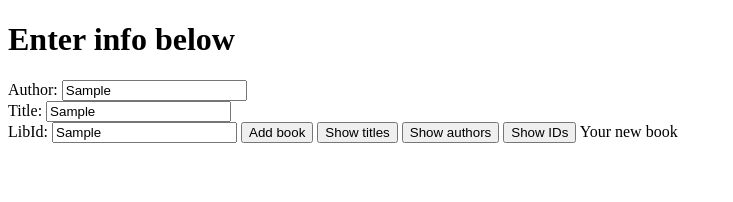
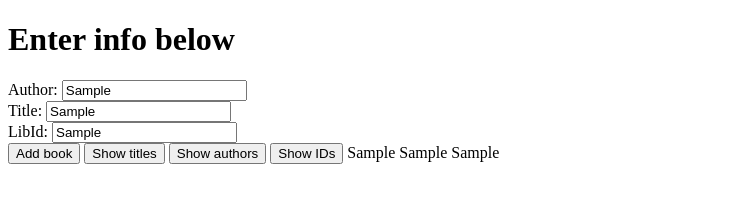
Before and after one commit to lindsera1/lindsera1.github.io, a plain HTML site: page CS303/W1D3/library.html in a window 1280 px wide. Both pictures are taken after typing "Sample", "Sample", "Sample" into the empty fields and a click on the button "Add book". Shown: the whole page, without its empty margins (0-733 px from the left). Drawn offline with Linux system fonts and the light colour scheme.

Commit message:
Update library.html

```diff
--- a/CS303/W1D3/library.html
+++ b/CS303/W1D3/library.html
@@ -5,45 +5,46 @@
     <meta charset="utf-8" />
     <title>Library</title>
 <script>
-    function Library(){
 
-        this.books = []
 
-        this.titles = function(){
+        let books = [];
+
+        let titles = function(){
             for(let book of books){
-                console.log(book[0])
+                alert(book[0])
             }
         }
-        this.authors = function(){
+
+        let authors = function(){
             for(let book of books){
                 alert(book[1])
             }
-        },
+        }
 
-        this.libIds = function(){
+        let libIds = function(){
             for(let book of books){
                 alert(book[2])
             }
-        },
+        }
 
-        this.volumes = function(){
+        let volumes = function(){
             for(let book of books){
                 alert(book);
             }
-        },
+        }
 
-        this.Book = function(){
+        let Book = function(){
            title = document.getElementById('title').value;
            author = document.getElementById('author').value;
            libId = document.getElementById('libId').value;
 
-           book = [title,author,libId];
+           let book = [title,author,libId];
 
-           document.getElementById("book").innerHTML = this.book.join("\n");
+           document.getElementById("book").innerHTML = book.join("\n");
 
-           this.books.push(book);
+           books.push(book);
         }
-        let library = new Library();
+
 </script>
 
 </head>
@@ -55,11 +56,12 @@
     Title:
     <input id="title" type="text"/><br/>
     LibId:
-    <input id="libId" type="text"/>
-    <button onclick="library.Book()">Add book</button>
-    <button onclick="library.titles()">Show titles</button>
-    <button onclick="let created_book = Book()">Show authors</button>
-    <button onclick="let created_book = Book()">Show IDs</button>
+    <input id="libId" type="text"/><br/>
+
+    <button onclick="Book()">Add book</button>
+    <button onclick="titles()">Show titles</button>
+    <button onclick="authors()">Show authors</button>
+    <button onclick="libIds()">Show IDs</button>
     <span id="book">Your new book</span>
 
 </body>
```
